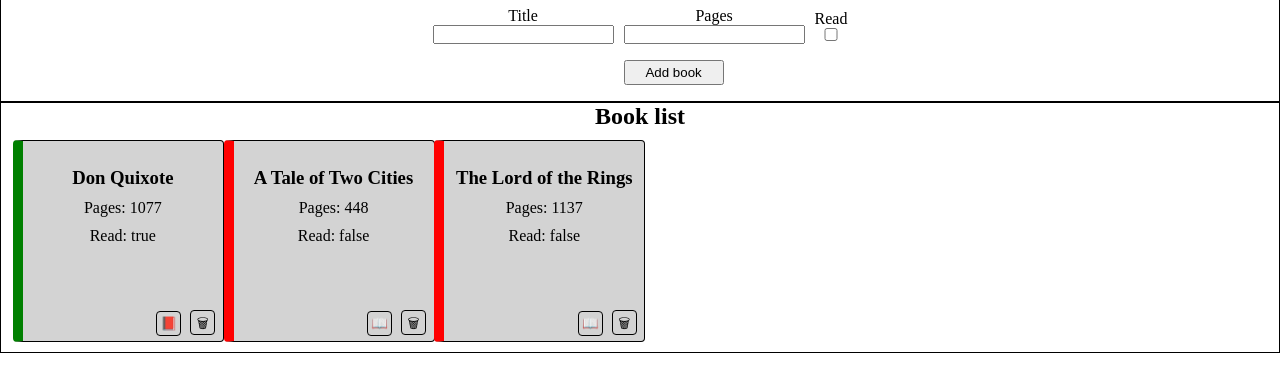
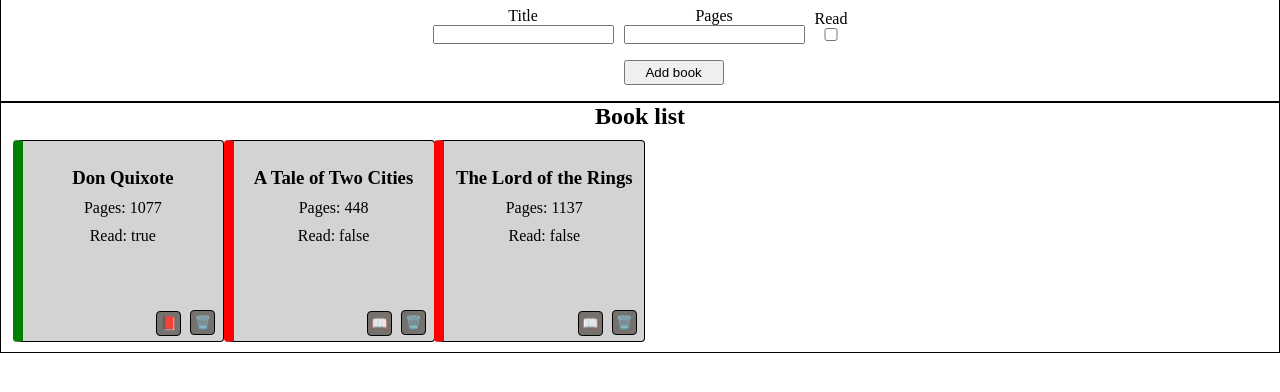
Before and after one commit to ROSS1996/bookshelf, a plain HTML site: page index.html in a window 1280 px wide. Shown: the part 88-480 px from the top of the page. Drawn offline with Linux system fonts and the light colour scheme.

Commit message:
Modify small details in CSS

```diff
--- a/shelves.js
+++ b/shelves.js
@@ -61,7 +61,7 @@ function insertBookDOM (title, pages, read) {
     bookObjectRead.innerText = `Read: ${read}`
     // Book button
     const bookObjectRemoveBtn = document.createElement("button");
-    bookObjectRemoveBtn.innerText = '🗑';
+    bookObjectRemoveBtn.innerText = '🗑️';
     bookObjectRemoveBtn.classList.add('removeBook')
     bookObjectRemoveBtn.addEventListener('click', function(){
         let parent = this.parentElement
@@ -106,7 +106,6 @@ function changeStatus (parent) {
         parent.children[3].innerText = '📕'
     }
     parent.classList.toggle("read");
-    logArray(myBooks)
 }
 
 function logArray (array) {
--- a/style.css
+++ b/style.css
@@ -85,7 +85,7 @@ header {
 }
 
 .card button {
-    background-color: lightgrey;
+    background-color: rgb(117, 113, 109);
     border: 1px solid black;
     padding: 3px;
     cursor: pointer;
```
